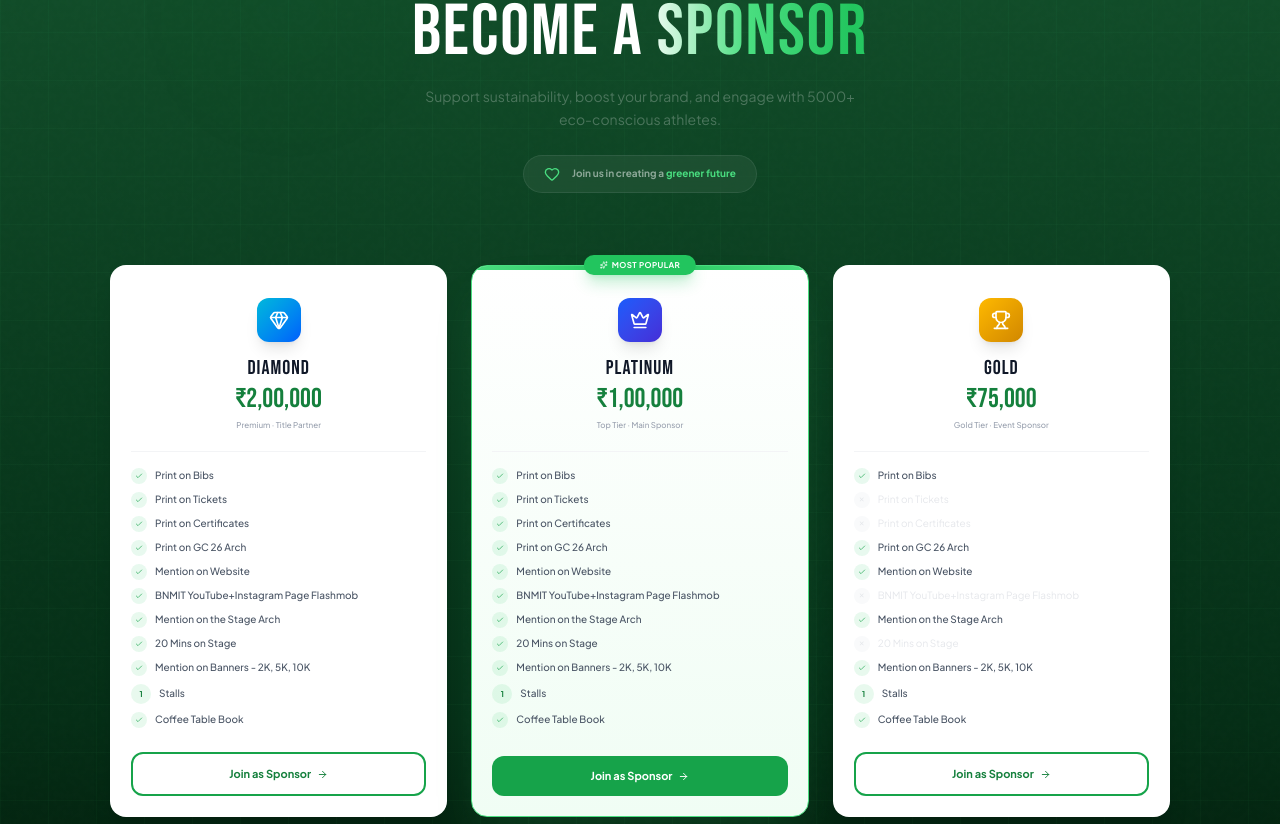
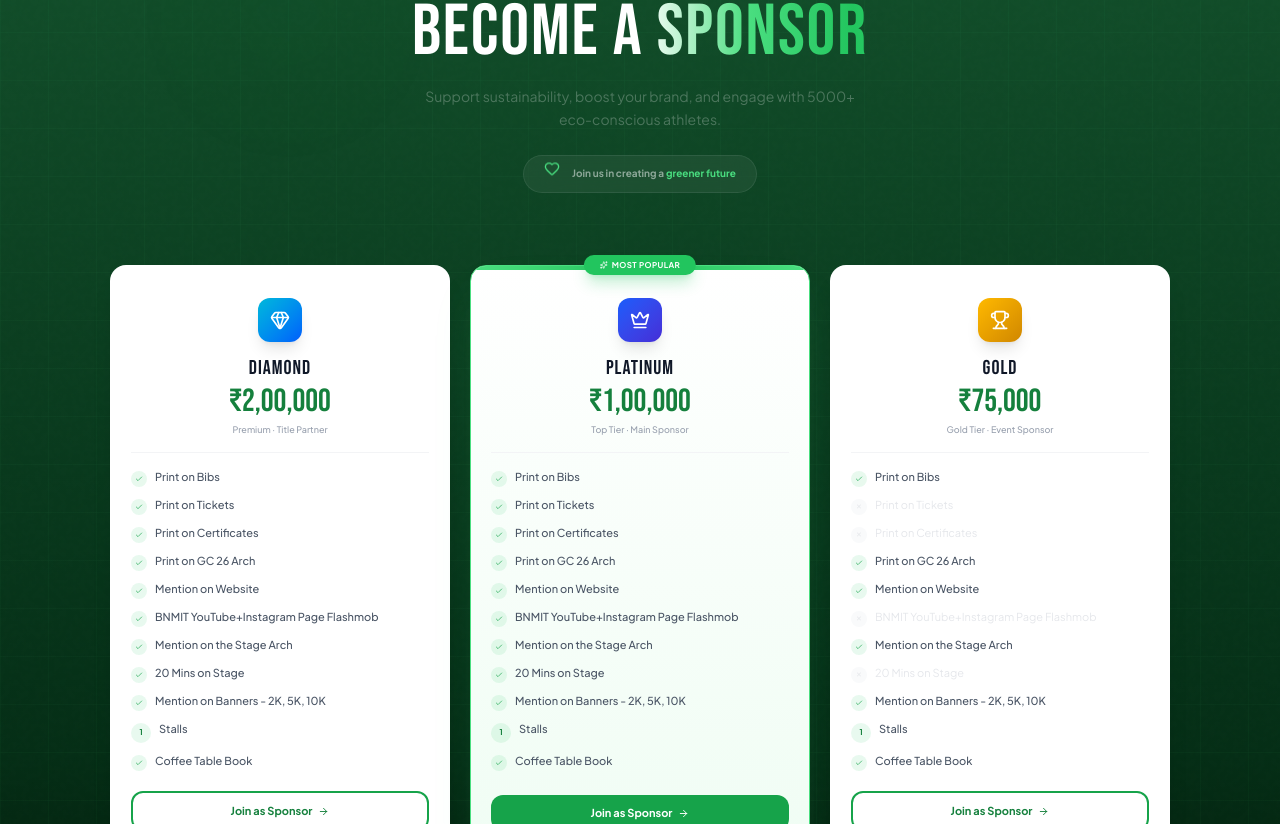
Before and after one commit to surajshenoy15/green_circuit, a React (Vite) app in the folder green-circuit/: page /home in a window 1280 px wide. Shown: the part 2396-3220 px from the top of the page. Built offline with nearby package versions, Linux system fonts and the light colour scheme.

Commit message:
udpated hoe oage

```diff
--- a/green-circuit/src/pages/HomePage.jsx
+++ b/green-circuit/src/pages/HomePage.jsx
@@ -1007,7 +1007,7 @@ function SponsorTiers() {
         style={{
           backgroundImage:
             'linear-gradient(rgba(74,222,128,.03) 1px,transparent 1px),linear-gradient(90deg,rgba(74,222,128,.03) 1px,transparent 1px)',
-          backgroundSize: '48px 48px',
+          backgroundSize: '48px 48px'
         }}
       />
       <div className="absolute top-20 left-[15%] h-48 w-48 rounded-full bg-g500/8 blur-[80px] glow-pulse" />
@@ -1037,7 +1037,7 @@ function SponsorTiers() {
         <Fade d={0.1}>
           <div className="mb-12 flex justify-center">
             <div className="glass inline-flex items-center gap-3 rounded-full px-5 py-2.5">
-              <Heart className=" h-4 w-4 text-g400" />
+              <Heart className="float h-4 w-4 text-g400" />
               <span className="text-[10px] font-bold text-white/50">
                 Join us in creating a <span className="text-g400">greener future</span>
               </span>
@@ -1045,7 +1045,7 @@ function SponsorTiers() {
           </div>
         </Fade>
 
-        <Stagger className="grid items-stretch gap-6 pt-6 sm:grid-cols-2 xl:grid-cols-3 2xl:grid-cols-6">
+        <Stagger className="grid items-stretch gap-5 pt-6 grid-cols-1 sm:grid-cols-2 lg:grid-cols-3 2xl:grid-cols-6">
           {TI.map((t) => (
             <StaggerItem key={t.n} className="h-full">
               <div className="relative h-full">
@@ -1069,37 +1069,46 @@ function SponsorTiers() {
                     <div className="absolute inset-x-0 top-0 h-1 bg-gradient-to-r from-g400 via-g500 to-g400" />
                   )}
 
-                  <div className="flex flex-1 flex-col p-5">
-                    <div className="mb-5 pt-3 text-center">
-                      <div className={`mx-auto mb-3 flex h-11 w-11 items-center justify-center rounded-xl ${t.bg} shadow-lg`}>
+                  <div className="flex flex-1 flex-col p-4 sm:p-5">
+                    <div className="mb-4 pt-3 text-center">
+                      <div
+                        className={`mx-auto mb-3 flex h-11 w-11 items-center justify-center rounded-xl ${t.bg} shadow-lg`}
+                      >
                         <t.I className="h-5 w-5 text-white" />
                       </div>
-                      <h3 className="font-head text-xl tracking-wider text-gray-900">{t.n}</h3>
-                      <p className="font-head mt-1 text-[1.7rem] leading-none text-g700">{t.p}</p>
-                      <p className="mt-1.5 text-[8px] font-medium text-gray-400">
+
+                      <h3 className="font-head text-lg sm:text-xl tracking-wider text-gray-900">
+                        {t.n}
+                      </h3>
+
+                      <p className="font-head mt-1 text-[1.9rem] sm:text-[2rem] leading-none text-g700">
+                        {t.p}
+                      </p>
+
+                      <p className="mt-1.5 text-[9px] font-medium leading-snug text-gray-400">
                         {t.freq} · {t.cat}
                       </p>
                     </div>
 
                     <div className="mb-4 h-px w-full bg-gray-100" />
 
-                    <div className="mb-6 flex-1 space-y-2">
+                    <div className="mb-5 flex-1 space-y-2.5">
                       {FT.map((f, j) => {
-                        const value = t.f[j]
-                        const isAvailable = value === true || typeof value === 'number'
+                        const value = t.f[j];
+                        const isAvailable = value === true || typeof value === 'number';
 
                         return (
-                          <div key={f} className="flex items-center gap-2 text-[10px]">
+                          <div key={f} className="flex items-start gap-2 text-[11px] leading-snug">
                             {typeof value === 'number' ? (
-                              <div className="flex h-5 min-w-[20px] flex-shrink-0 items-center justify-center rounded-full bg-g500/10 px-1">
+                              <div className="mt-0.5 flex h-5 min-w-[20px] flex-shrink-0 items-center justify-center rounded-full bg-g500/10 px-1">
                                 <span className="text-[8px] font-bold text-g700">{value}</span>
                               </div>
                             ) : isAvailable ? (
-                              <div className="flex h-4 w-4 flex-shrink-0 items-center justify-center rounded-full bg-g500/10">
+                              <div className="mt-0.5 flex h-4 w-4 flex-shrink-0 items-center justify-center rounded-full bg-g500/10">
                                 <Check size={8} className="text-g600" />
                               </div>
                             ) : (
-                              <div className="flex h-4 w-4 flex-shrink-0 items-center justify-center rounded-full bg-gray-50">
+                              <div className="mt-0.5 flex h-4 w-4 flex-shrink-0 items-center justify-center rounded-full bg-gray-50">
                                 <span className="text-[7px] text-gray-200">✕</span>
                               </div>
                             )}
@@ -1108,13 +1117,13 @@ function SponsorTiers() {
                               {f}
                             </span>
                           </div>
-                        )
+                        );
                       })}
                     </div>
 
                     <a
                       href="#"
-                      className={`mt-auto w-full rounded-xl py-3 text-center text-[11px] font-bold transition-all duration-300 ${
+                      className={`mt-auto w-full rounded-xl py-2.5 text-center text-[11px] font-bold transition-all duration-300 ${
                         t.pop
                           ? 'breathe bg-g600 text-white shadow-lg shadow-g600/20 hover:bg-g700'
                           : 'border-2 border-g600 text-g700 hover:bg-g600 hover:text-white hover:shadow-lg'
@@ -1136,13 +1145,14 @@ function SponsorTiers() {
               href="mailto:info@greencircuit.in"
               className="group inline-flex items-center gap-1.5 text-xs font-bold text-g400 transition hover:text-g300"
             >
-              Contact us <ArrowRight size={11} className="transition-transform group-hover:translate-x-1" />
+              Contact us{' '}
+              <ArrowRight size={11} className="transition-transform group-hover:translate-x-1" />
             </a>
           </div>
         </Fade>
       </div>
     </section>
-  )
+  );
 }
 
 /* ═══ FAQ ═══ */
```
